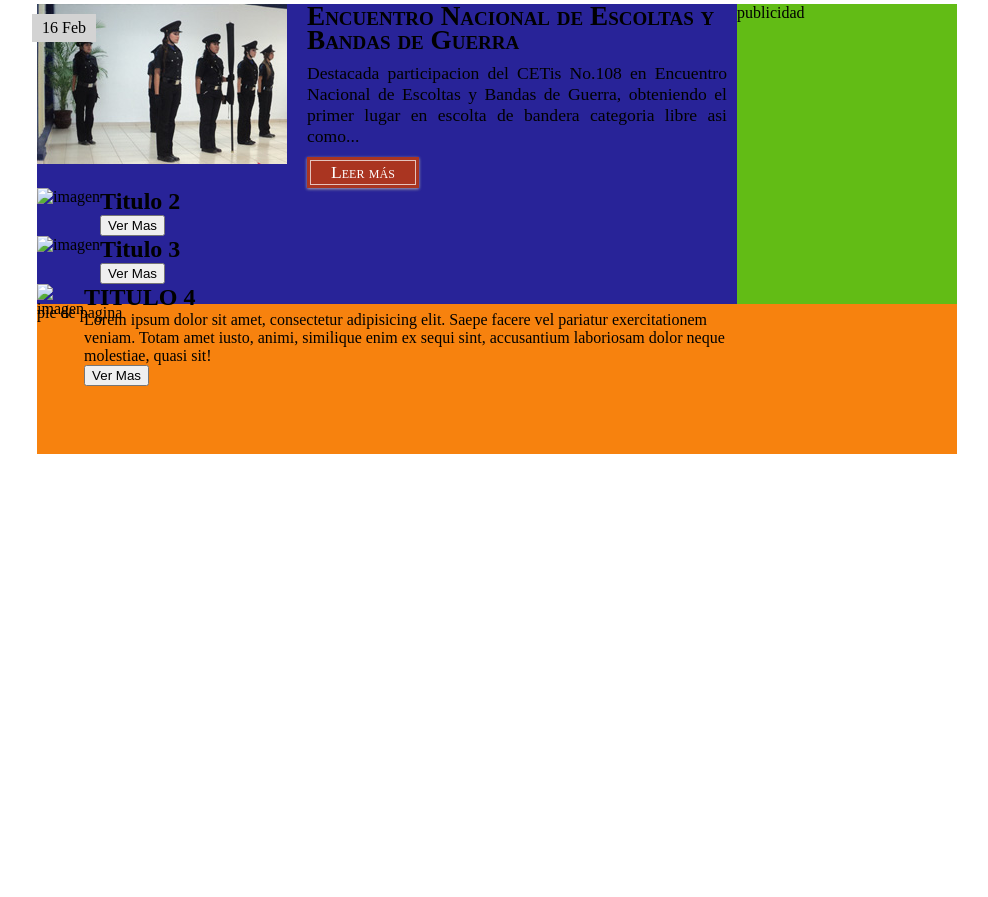
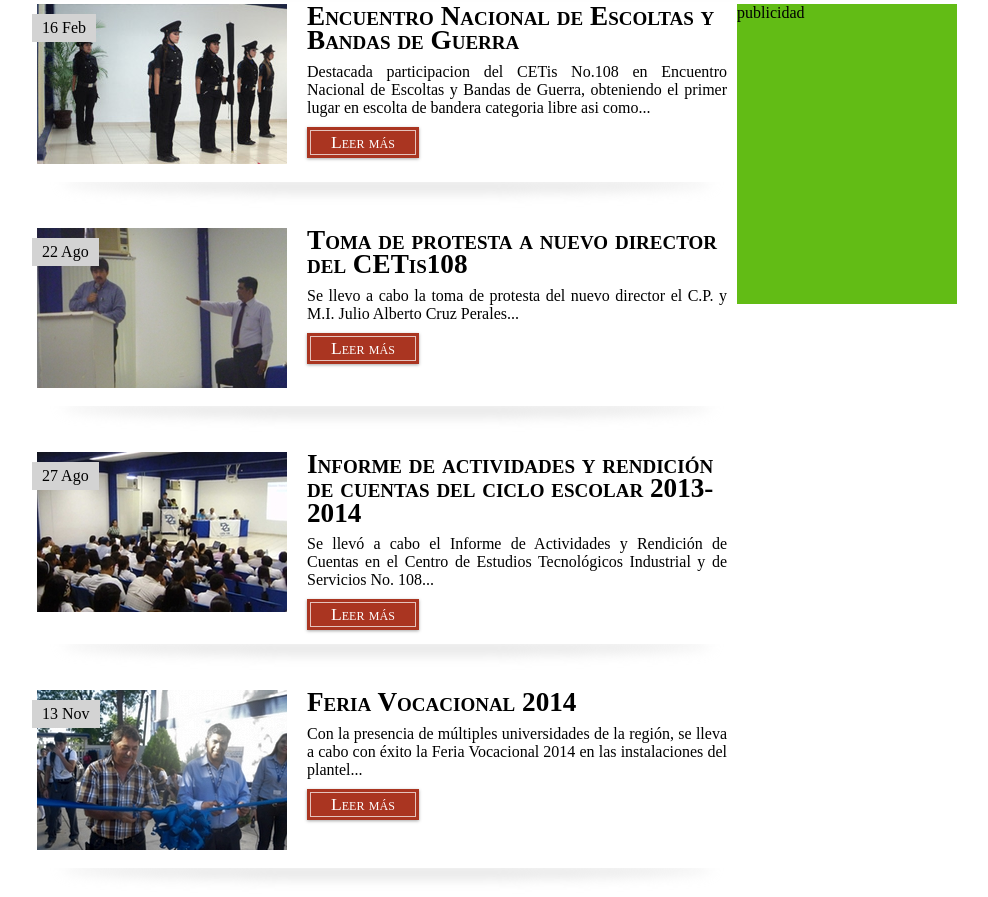
Before and after one commit to LuisCo28/Practicas_web, a plain HTML site: page 12_proyecto_web/index.html in a window 1280 px wide. Shown: the part 574-1471 px from the top of the page, without its empty margins (143-1131 px from the left). Before the commit the page ends 1036 px from the top, so only its background shows below. Drawn offline with Linux system fonts and the light colour scheme.

Commit message:
notas secundarias listas las 4
terminacion de las 4 notas secundarias de la pagina del cetis 108 con su
respectivo boton leer mas, su espacio por separado y su sombra
separadora de notas realizado en la clase del dia 25 de mayo del 2016

```diff
--- a/12_proyecto_web/css/styles.css
+++ b/12_proyecto_web/css/styles.css
@@ -67,15 +67,19 @@ h1,h2,h3,h4,h5,h6,figure,p {
 /*NOTAS-SECUNDARIAS INICIO*/
 
 #notas-secundarias {
-   height: 300px;
+   min-height: 300px;
    width: 700px;
    display: inline-block;
    float: left;
-   background-color: #282398;
 }
 
 #notas-secundarias article {
     display: flex;
+    background-image: url('../images/Sombra-Notas-Secundarias.png');
+    background-repeat: no-repeat;
+    background-position: bottom;
+    padding-bottom: 40px;
+    margin-bottom: 20px
 }
 
 .imagen-notas-secundarias {
@@ -108,7 +112,6 @@ h1,h2,h3,h4,h5,h6,figure,p {
 
 .intro-notas-secundarias {
     text-align: justify;
-    font-size: 1.1em;
     margin: 10px 0;
 }
 
--- a/12_proyecto_web/index.html
+++ b/12_proyecto_web/index.html
@@ -81,36 +81,54 @@
                   </div>
               </article>
               <article>
-                  <figure>
-                      <img src="" alt="imagen" >
-                      <span></span>
+                  <figure class="imagen-notas-secundarias">
+                      <img  class="sombra-imagen"src="images/2/tmb.jpg" alt="imagen" >
+                      <span>22 Ago</span>
                   </figure>
-                  <div>
-                      <h2>Titulo 2</h2>
-                      <p></p>
-                      <button>Ver Mas</button>
+                  <div class="cuerpo-notas-secundarias">
+                      <h2 class="titulo-notas-secundarias">Toma de protesta a nuevo director del CETis108</h2>
+                      <p class="intro-notas-secundarias">Se llevo a cabo la toma de protesta del nuevo director el C.P. y M.I. Julio Alberto Cruz Perales...</p>
+                      <a href="#">
+                          <div class="boton">
+                              <div>
+                                  <p>Leer más</p>
+                              </div>
+                          </div>
+                      </a>
                   </div>
               </article>
               <article>
-                  <figure>
-                      <img src="" alt="imagen" >
-                      <span></span>
+                  <figure class="imagen-notas-secundarias">
+                      <img class="sombra-imagen" src="images/3/tmb.jpg" alt="imagen" >
+                      <span>27 Ago</span>
                   </figure>
-                  <div>
-                      <h2>Titulo 3</h2>
-                      <p></p>
-                      <button>Ver Mas</button>
+                  <div class="cuerpo-notas-secundarias">
+                      <h2 class="titulo-notas-secundarias">Informe de actividades y rendición de cuentas del ciclo escolar 2013-2014</h2>
+                      <p class="intro-notas-secundarias">Se llevó a cabo el Informe de Actividades y Rendición de Cuentas en el Centro de Estudios Tecnológicos Industrial y de Servicios No. 108...</p>
+                      <a href="#">
+                          <div class="boton">
+                              <div>
+                                  <p>Leer más</p>
+                              </div>
+                          </div>
+                      </a>
                   </div>
               </article>
               <article>
-                  <figure>
-                      <img src="#" alt="imagen" >
-                      <span></span>
+                  <figure class="imagen-notas-secundarias">
+                      <img src="images/4/tmb.jpg" alt="imagen" >
+                      <span>13 Nov</span>
                   </figure>
-                  <div>
-                      <h2>TITULO 4</h2>
-                      <p>Lorem ipsum dolor sit amet, consectetur adipisicing elit. Saepe facere vel pariatur exercitationem veniam. Totam amet iusto, animi, similique enim ex sequi sint, accusantium laboriosam dolor neque molestiae, quasi sit!</p>
-                      <button>Ver Mas</button>
+                  <div class="cuerpo-notas-secundarias">
+                      <h2 class="titulo-notas-secundarias">Feria Vocacional 2014</h2>
+                      <p class="intro-notas-secundarias">Con la presencia de múltiples universidades de la región, se lleva a cabo con éxito la Feria Vocacional 2014 en las instalaciones del plantel...</p>
+                      <a href="#">
+                          <div class="boton">
+                              <div>
+                                  <p>Leer más</p>
+                              </div>
+                          </div>
+                      </a>
                   </div>
               </article>
           </section>
```
Also changed, not shown: 12_proyecto_web/images/Sombra-Notas-Secundarias.png (added).
